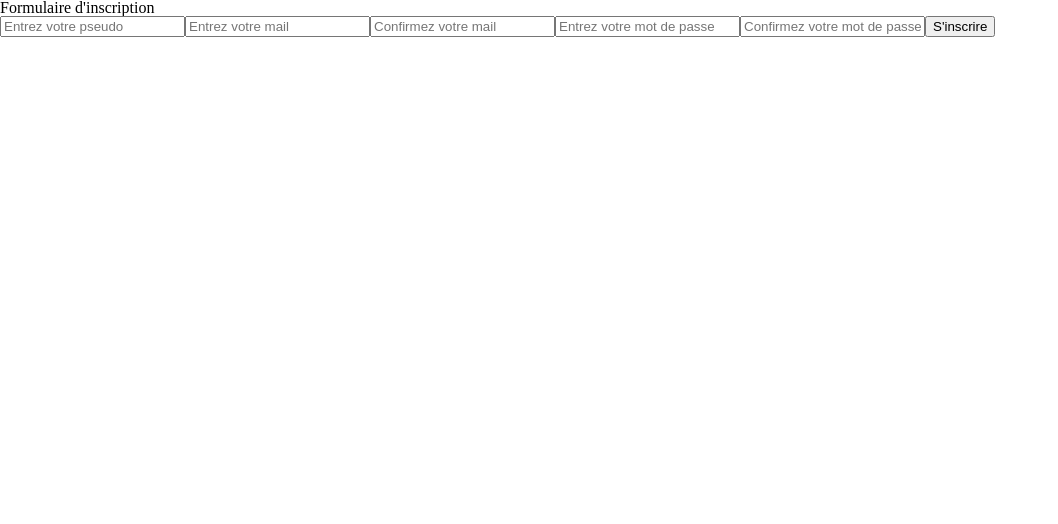
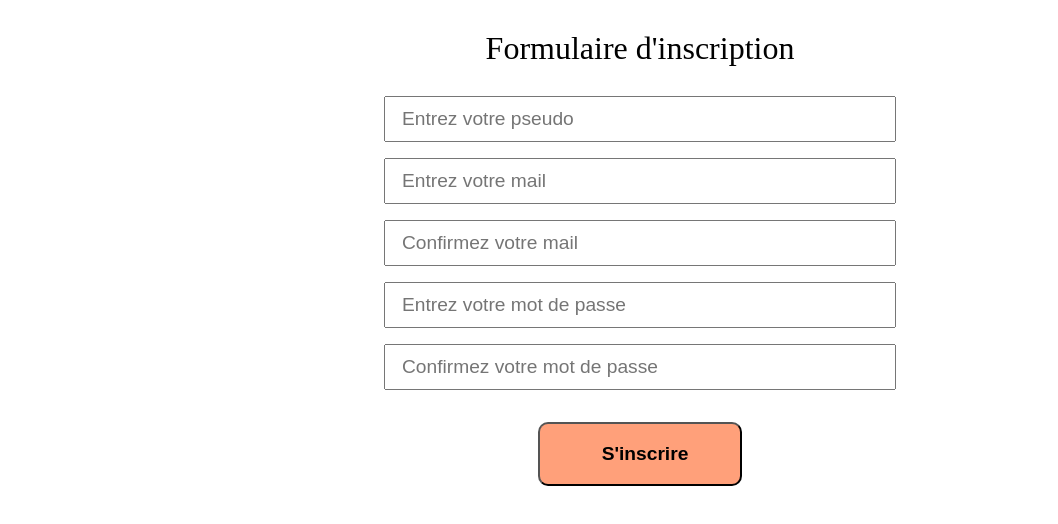
Before and after one commit to CharlotteBZH/Projet-enquete-front, a React app: page / in a window 1280 px wide. Shown: the whole page, without its empty margins (0-1058 px from the left). Built offline with nearby package versions, Linux system fonts and the light colour scheme.

Commit message:
added content and style

```diff
--- a/src/components/Registration/index.js
+++ b/src/components/Registration/index.js
@@ -6,33 +6,38 @@ function Registration(props) {
     <div className="registration">
       <h1>Formulaire d'inscription</h1>
 
-      <form>
+      <form className="registration-form">
         <input
           type="text"
           value=""
           placeholder="Entrez votre pseudo"
+          required
         />
         <input
           type="mail"
           value=""
           placeholder="Entrez votre mail"
+          required
         />
         <input
           type="mail"
           value=""
           placeholder="Confirmez votre mail"
+          required
         />
         <input
           type="text"
           value=""
           placeholder="Entrez votre mot de passe"
+          required
         />
         <input
           type="text"
           value=""
           placeholder="Confirmez votre mot de passe"
+          required
         />
-        <input
+        <input className="registration-form__submit"
           type="submit"
           value="S'inscrire"
         />
--- a/src/components/Registration/style.scss
+++ b/src/components/Registration/style.scss
@@ -0,0 +1,42 @@
+.registration{
+    width : 40vw;
+    margin: auto;
+
+    h1{
+        font-size: 2rem;
+        line-height: 3;
+        text-align: center;
+    }
+
+    &-form{
+        display: flex;
+        flex-direction: column;
+
+        input{
+            line-height: 2.5rem;
+            margin-bottom: 1rem;
+            font-size: 1.2rem;
+            padding-left: 1rem;
+        }
+
+        &__submit{
+            background-color: lightsalmon;
+            width: 40%;
+            margin: auto;
+            margin-top: 1rem;
+            border-radius: 10px;
+            font-weight: bold;
+            height: 4rem;
+        }
+    }
+}
+
+@media screen and (max-width: 812px) and (orientation: landscape) {
+    .registration-form {
+      // transform: rotate(-90deg);
+    }
+
+    input{
+        width: 100%;
+    }
+  }
```
Also changed, not shown: src/index.scss (line endings or trailing spaces).
